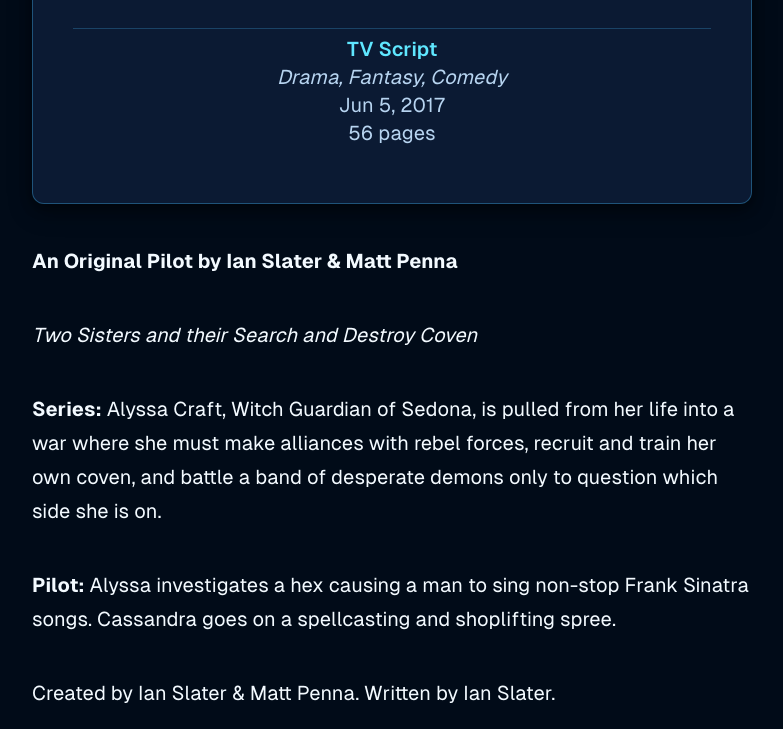
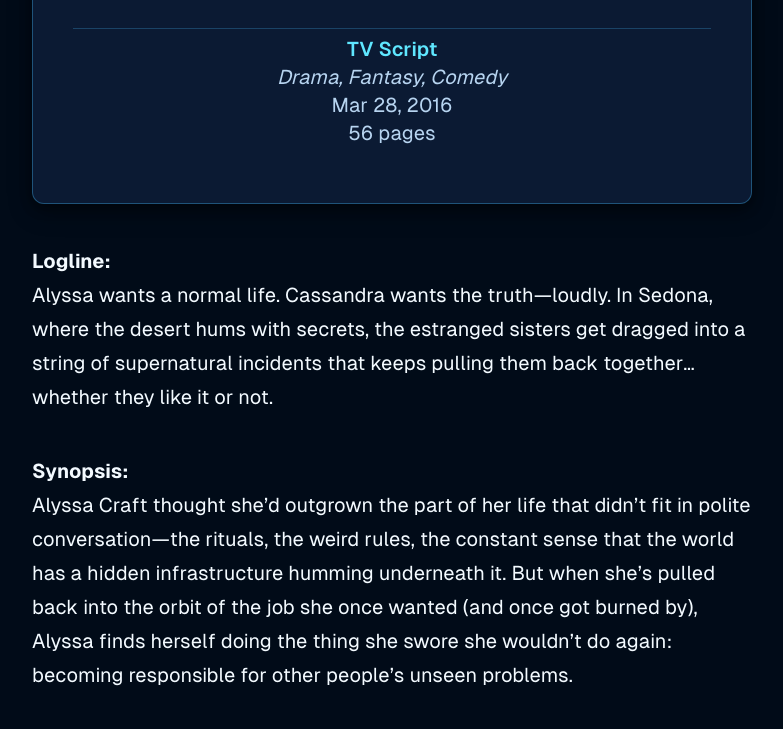
Before and after one commit to orwarhol/slater-sites, an Astro site in the folder apps/ian-site/: page /projects/alyssa-craft in a window 1280 px wide. Shown: the part 262-991 px from the top of the page, without its empty margins (248-1031 px from the left). Built offline with nearby package versions, Linux system fonts and the light colour scheme; Astro itself is replaced by a stand-in of ours.

Commit message:
Revise project details for Alyssa Craft
Updated the date and revised the logline, synopsis, and pilot details for the project 'Alyssa Craft'.

```diff
--- a/apps/ian-site/src/content/projects/alyssa-craft.md
+++ b/apps/ian-site/src/content/projects/alyssa-craft.md
@@ -1,20 +1,19 @@
 ---
 title: "Alyssa Craft"
-date: 2017-06-05
+date: 2016-03-28
 type: "TV script"
 genre: [Drama,Fantasy,Comedy]
 pages: 56
 ---
 
-**An Original Pilot by Ian Slater & Matt Penna**
+**Logline:**
+Alyssa wants a normal life. Cassandra wants the truth—loudly. In Sedona, where the desert hums with secrets, the estranged sisters get dragged into a string of supernatural incidents that keeps pulling them back together… whether they like it or not.
 
-_Two Sisters and their Search and Destroy Coven_
+**Synopsis:**
+Alyssa Craft thought she’d outgrown the part of her life that didn’t fit in polite conversation—the rituals, the weird rules, the constant sense that the world has a hidden infrastructure humming underneath it. But when she’s pulled back into the orbit of the job she once wanted (and once got burned by), Alyssa finds herself doing the thing she swore she wouldn’t do again: becoming responsible for other people’s unseen problems.
 
-**Series:** Alyssa Craft, Witch Guardian of Sedona, is pulled from her life into a war where she must make alliances with rebel forces, recruit and train her own coven, and battle a band of desperate demons only to question which side she is on.
+In Alyssa’s world, magic isn’t just mood lighting and myth. It’s a system—ley lines feeding energy into “nodes”—and every town has someone whose job is to keep that system stable. Alyssa is that someone in Sedona: part utility worker, part investigator, part counselor to the magically unlucky. Her tools are equal parts sacred and suspiciously modern: a modified spyglass that reveals curses as floating code, a circle of stones that becomes a containment field, a few spoken lines that can reset a life gone sideways.
 
-**Pilot:** Alyssa investigates a hex causing a man to sing non-stop Frank Sinatra songs. Cassandra goes on a spellcasting and shoplifting spree.
+Then Cassandra blows back into town—volatile, brilliant, and impossible to quit. She leaves spells like fingerprints, signs them like graffiti, and keeps forcing Alyssa to ask the question she hates most: what if the chaos is also the key?
 
-Created by Ian Slater & Matt Penna. Written by Ian Slater.
-
-- **Location:** Sedona, Arizona
-- **Circa:** Present
+While Alyssa handles bizarre local hexes, a quiet global bureaucracy watches the network start to wobble. Something is wrong at the top of the system. And Alyssa may not have the luxury of staying on the sidelines.
```
